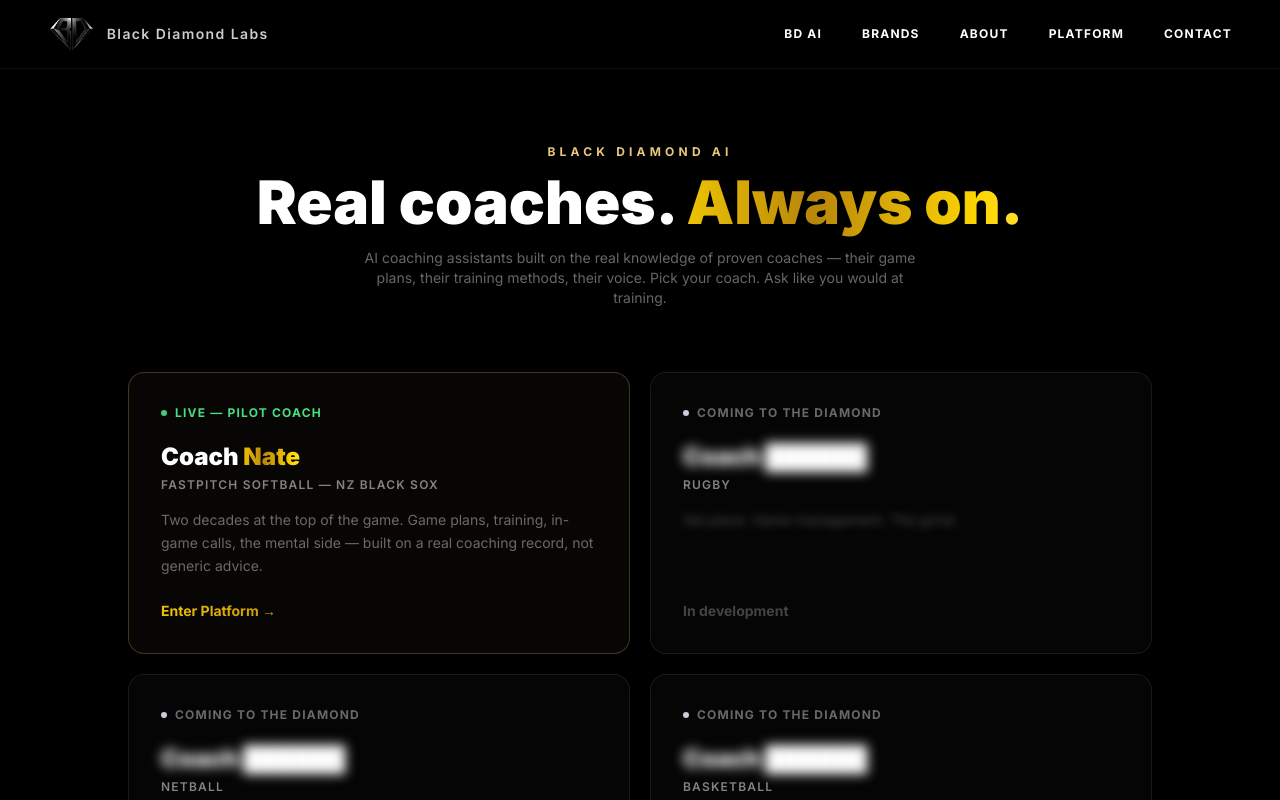
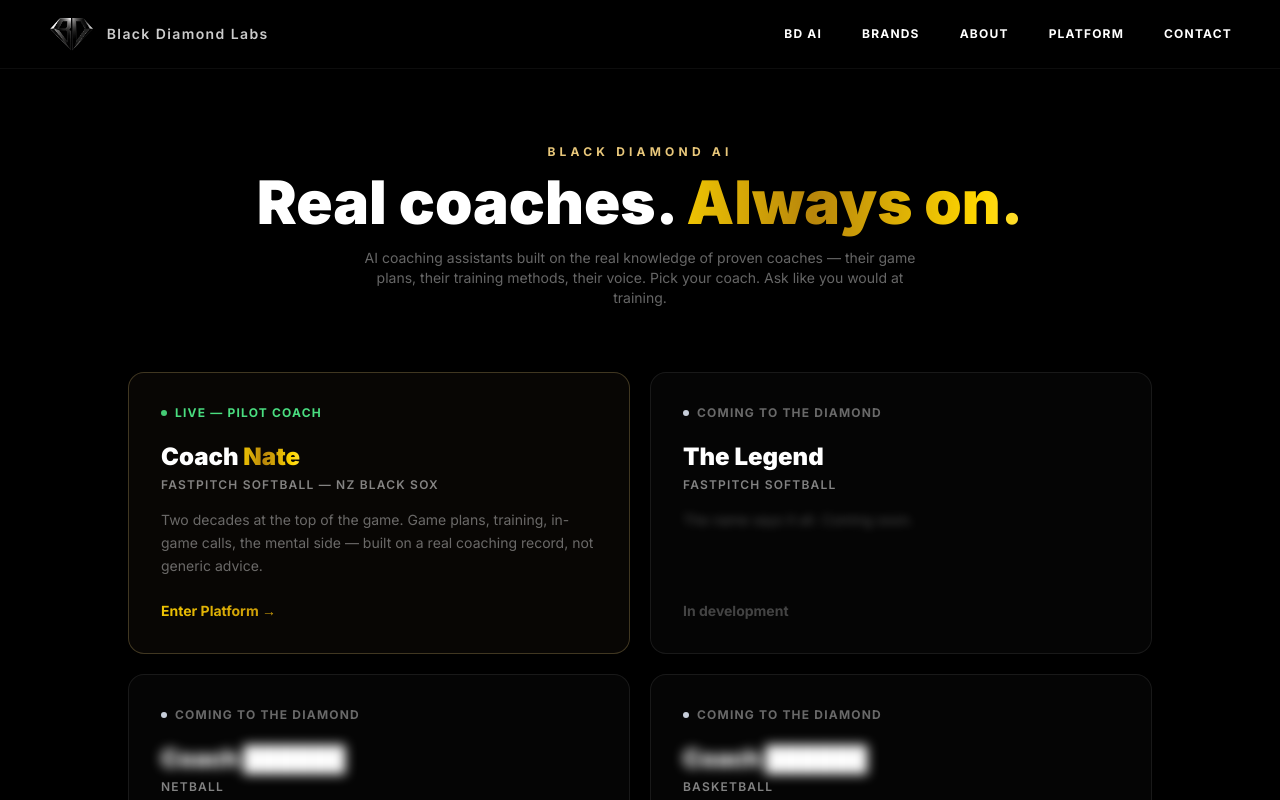
Before and after one commit to N8Nuks/blackdiamondlabs, a Next.js app: page /bd-ai in a window 1280 px wide. Shown: the top 800 px of the page. Built offline with nearby package versions, Linux system fonts and the light colour scheme.

Commit message:
Enter Platform -> /bd-ai; diamond centred; The Legend softball slot

```diff
--- a/app/bd-ai/page.tsx
+++ b/app/bd-ai/page.tsx
@@ -4,7 +4,7 @@ import Footer from '@/components/Footer'
 const goldText: React.CSSProperties = { background: 'linear-gradient(90deg,#B8860B,#FFD700,#FFF3C4,#FFD700,#B8860B)', backgroundSize: '200% auto', WebkitBackgroundClip: 'text', WebkitTextFillColor: 'transparent', backgroundClip: 'text', animation: 'shimmer 3s linear infinite' }
 
 const COMING = [
-  { name: 'Coach ██████', sport: 'Rugby', tag: 'Set piece. Game management. The grind.' },
+  { name: 'The Legend', sport: 'Fastpitch Softball', tag: 'The name says it all. Coming soon.', show: true },
   { name: 'Coach ██████', sport: 'Netball', tag: 'Court craft. Combinations. Composure.' },
   { name: 'Coach ██████', sport: 'Basketball', tag: 'Spacing. Reads. Winning habits.' },
 ]
@@ -50,7 +50,7 @@ export default function BDAI() {
                 <span className="h-1.5 w-1.5 rounded-full" style={{ backgroundColor: '#C7CEDA' }} />
                 <span className="text-xs font-bold uppercase tracking-widest text-white/40">Coming to the diamond</span>
               </div>
-              <h2 className="text-2xl font-black mb-1" style={{ filter: 'blur(6px)', userSelect: 'none' }}>{c.name}</h2>
+              <h2 className="text-2xl font-black mb-1" style={(c as any).show ? undefined : { filter: 'blur(6px)', userSelect: 'none' }}>{c.name}</h2>
               <p className="text-xs font-semibold uppercase tracking-widest text-white/50 mb-4">{c.sport}</p>
               <p className="text-sm text-white/30 leading-relaxed flex-1" style={{ filter: 'blur(4px)', userSelect: 'none' }}>{c.tag}</p>
               <span className="mt-6 text-sm font-bold text-white/25">In development</span>
--- a/app/brands/page.tsx
+++ b/app/brands/page.tsx
@@ -31,7 +31,7 @@ export default function Brands() {
     { name: 'LegacyMint', tagline: 'Your Legacy. Their Dream.', taglineColor: '#FFD700', desc: 'NFT fundraising platform — creating and sharing lasting digital legacies, stories, moments, and memories built to endure.', status: 'In Development', href: '#', accent: '#2596be' },
     { name: 'FutureProof Solutions', tagline: 'Built for what comes next.', taglineColor: '#C0C0C0', desc: "Diversification Education. In a fast changing environment, are you ready for what's next?", status: 'In Development', href: '#', accent: '#FFD700' , blur: true },
     { name: 'SnapTrack', tagline: 'Track every skill. Build every athlete.', taglineColor: '#C7CEDA', desc: 'Skill performance education app built for athletes who want to measure their development.', status: 'In Development', href: '#', accent: '#C7CEDA' , blur: true },
-    { name: 'Black Diamond AI', tagline: 'Your AI. Trained on sport.', taglineColor: '#E8C77A', desc: 'Coach Nate — an AI coaching assistant built on two decades at the top of the game. Game plans, training, in-game calls, the mental side. Live now for Founding Members.', status: 'Live', href: '/coach-nate', accent: '#E8C77A' },
+    { name: 'Black Diamond AI', tagline: 'Your AI. Trained on sport.', taglineColor: '#E8C77A', desc: 'Coach Nate — an AI coaching assistant built on two decades at the top of the game. Game plans, training, in-game calls, the mental side. Live now for Founding Members.', status: 'Live', href: '/bd-ai', accent: '#E8C77A' },
     { name: 'Stat-You Hub', tagline: 'Every stat. Every competition. One place.', taglineColor: '#C7CEDA', desc: 'A permanent digital profile for every athlete — every stat from every competition, across an entire career.', status: 'In Development', href: '#', accent: '#C7CEDA' , blur: true },
     { name: 'Sport-Tube', tagline: 'Live sport. For everyone.', taglineColor: '#F87171', desc: 'Live streaming built specifically for minor sports competitions — putting every game in front of every fan.', status: 'In Development', href: '#', accent: '#F87171' , blur: true },
   ]
--- a/app/page.tsx
+++ b/app/page.tsx
@@ -199,7 +199,7 @@ export default function Home() {
                 tagline="Coach Nate — LIVE now for Founding Members."
                 taglineStyle={{ color: "#E8C77A" }}
                 description="An AI coaching assistant built on two decades at the top of the game. Game plans, training, in-game calls, the mental side."
-                href="/coach-nate"
+                href="/bd-ai"
                 status="live"
                 accentColor="#E8C77A"
                 hideEdition={true}
--- a/components/DiamondReveal.tsx
+++ b/components/DiamondReveal.tsx
@@ -53,7 +53,7 @@ export default function DiamondReveal() {
         {sparks.map(([x, y, sc, dl], i) => (
           <span key={i} style={{ position: 'absolute', left: x + '%', top: y + '%', fontSize: 10 + sc * 8, color: i % 3 === 2 ? '#E8C77A' : '#EDF2FA', textShadow: '0 0 8px rgba(235,242,250,.9), 0 0 18px rgba(199,206,218,.6)', animation: 'bdTwinkle ' + (2.6 + (i % 4) * 0.7) + 's ease-in-out ' + dl + 's infinite', pointerEvents: 'none', userSelect: 'none' }}>{i % 2 ? '\u2727' : '\u2726'}</span>
         ))}
-        <div style={{ animation: 'bdFloat 6s ease-in-out infinite' }}>
+        <div style={{ animation: 'bdFloat 6s ease-in-out infinite', position: 'relative', left: 18 }}>
           <img src="/logo-mark.png" alt="Black Diamond Labs" style={{ width: 430, maxWidth: '90%', animation: 'bdReveal .8s ease-out both, bdAura 3.2s ease-in-out .8s infinite' }} />
         </div>
       </div>
```
